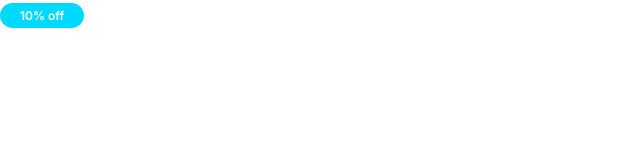
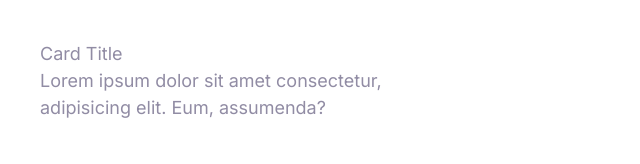
Before and after one commit to NaveenJc10/Moshify-cloud-hosting, a plain HTML site: page index.html in a window 1280 px wide. Shown: the whole page, without its empty margins (0-640 px from the left). Drawn offline with Linux system fonts and the light colour scheme.

Commit message:
building cards

```diff
--- a/index.html
+++ b/index.html
@@ -13,7 +13,14 @@
 </head>
 
 <body>
-    <span class="badge badge--secondary badge--small">10% off</span>
+    <div style="width: 30%; padding: 4rem">
+        <div class="card card--secondary">
+            <header class="card__header">Card Title</header>
+            <div class="card__body">
+                Lorem ipsum dolor sit amet consectetur, adipisicing elit. Eum, assumenda?
+            </div>
+        </div>
+    </div>
 </body>
 
 </html>
```
Also changed, not shown: components/cards.html (added, +8 -0 lines).
